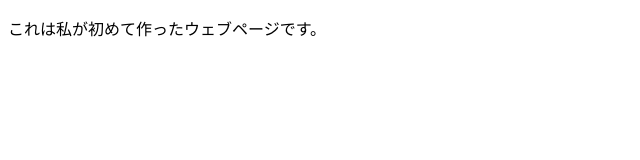
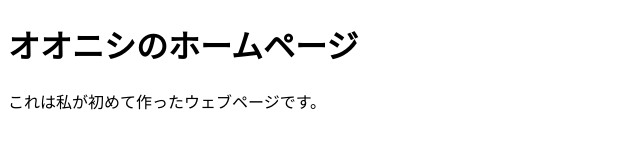
Before and after one commit to onishi-UGOK/onishi-ugok.github.io, a plain HTML site: page index.html in a window 1280 px wide. Shown: the whole page, without its empty margins (0-640 px from the left). Drawn offline with Linux system fonts and the light colour scheme.

Commit message:
Add files via upload

```diff
--- a/index.html
+++ b/index.html
@@ -6,6 +6,7 @@
     <title>初めてのウェブページ</title>
   </head>
   <body>
+      <h1>オオニシのホームページ</h1>
     <p>これは私が初めて作ったウェブページです。</p>
   </body>
 </html>
```
